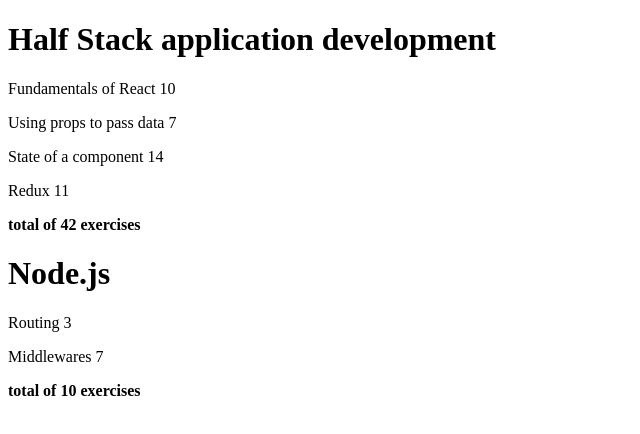
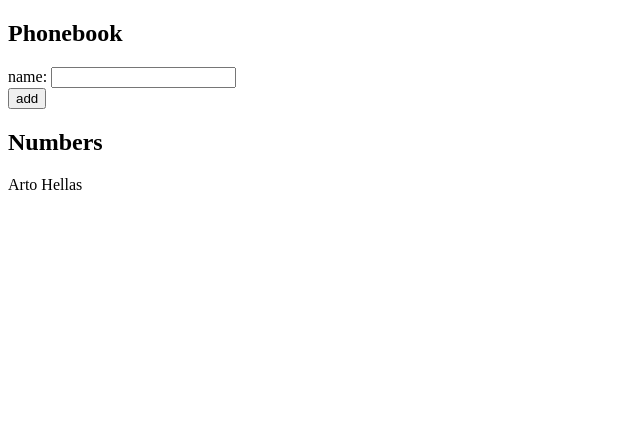
Before and after one commit to lenryk/fullstack-open, a React (Create React App) app in the folder part2/: page / in a window 1280 px wide. Shown: the top 434 px of the page, without its empty margins (0-640 px from the left). Built offline with nearby package versions, Linux system fonts and the light colour scheme.

Commit message:
Exercise 2.6

```diff
--- a/part2/src/App.js
+++ b/part2/src/App.js
@@ -1,55 +1,30 @@
-import Course from "./components/Course"
+import { useState } from 'react'
 
 const App = () => {
-    const courses = [
-        {
-            name: 'Half Stack application development',
-            id: 1,
-            parts: [
-                {
-                    name: 'Fundamentals of React',
-                    exercises: 10,
-                    id: 1
-                },
-                {
-                    name: 'Using props to pass data',
-                    exercises: 7,
-                    id: 2
-                },
-                {
-                    name: 'State of a component',
-                    exercises: 14,
-                    id: 3
-                },
-                {
-                    name: 'Redux',
-                    exercises: 11,
-                    id: 4
-                }
-            ]
-        },
-        {
-            name: 'Node.js',
-            id: 2,
-            parts: [
-                {
-                    name: 'Routing',
-                    exercises: 3,
-                    id: 1
-                },
-                {
-                    name: 'Middlewares',
-                    exercises: 7,
-                    id: 2
-                }
-            ]
-        }
-    ]
+    const [persons, setPersons] = useState([
+        { name: 'Arto Hellas' }
+    ])
+    const [newName, setNewName] = useState('')
+
+    function handleAdd(event) {
+        event.preventDefault()
+        setPersons([...persons, {name:newName}])
+    }
 
     return (
-        <>
-            {courses.map(course => <Course course={course} />)}
-        </>
+        <div>
+            <h2>Phonebook</h2>
+            <form onSubmit={handleAdd}>
+                <div>
+                    name: <input onChange={(event) => setNewName(() => event.target.value)} value={newName}/>
+                </div>
+                <div>
+                    <button type="submit">add</button>
+                </div>
+            </form>
+            <h2>Numbers</h2>
+            {persons.map(((person, id) => <p key={id}>{person.name}</p>))}
+        </div>
     )
 }
 
```
